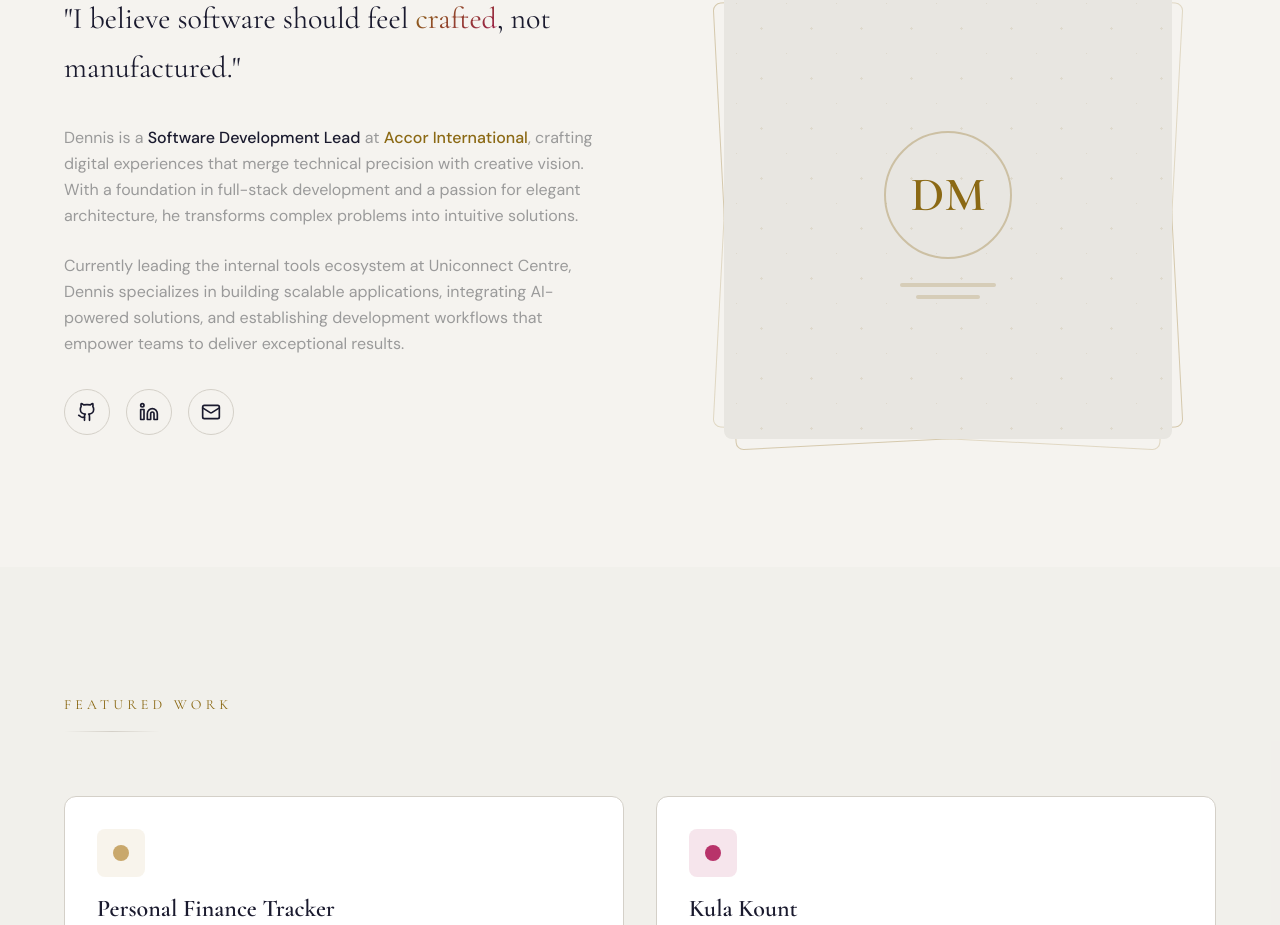
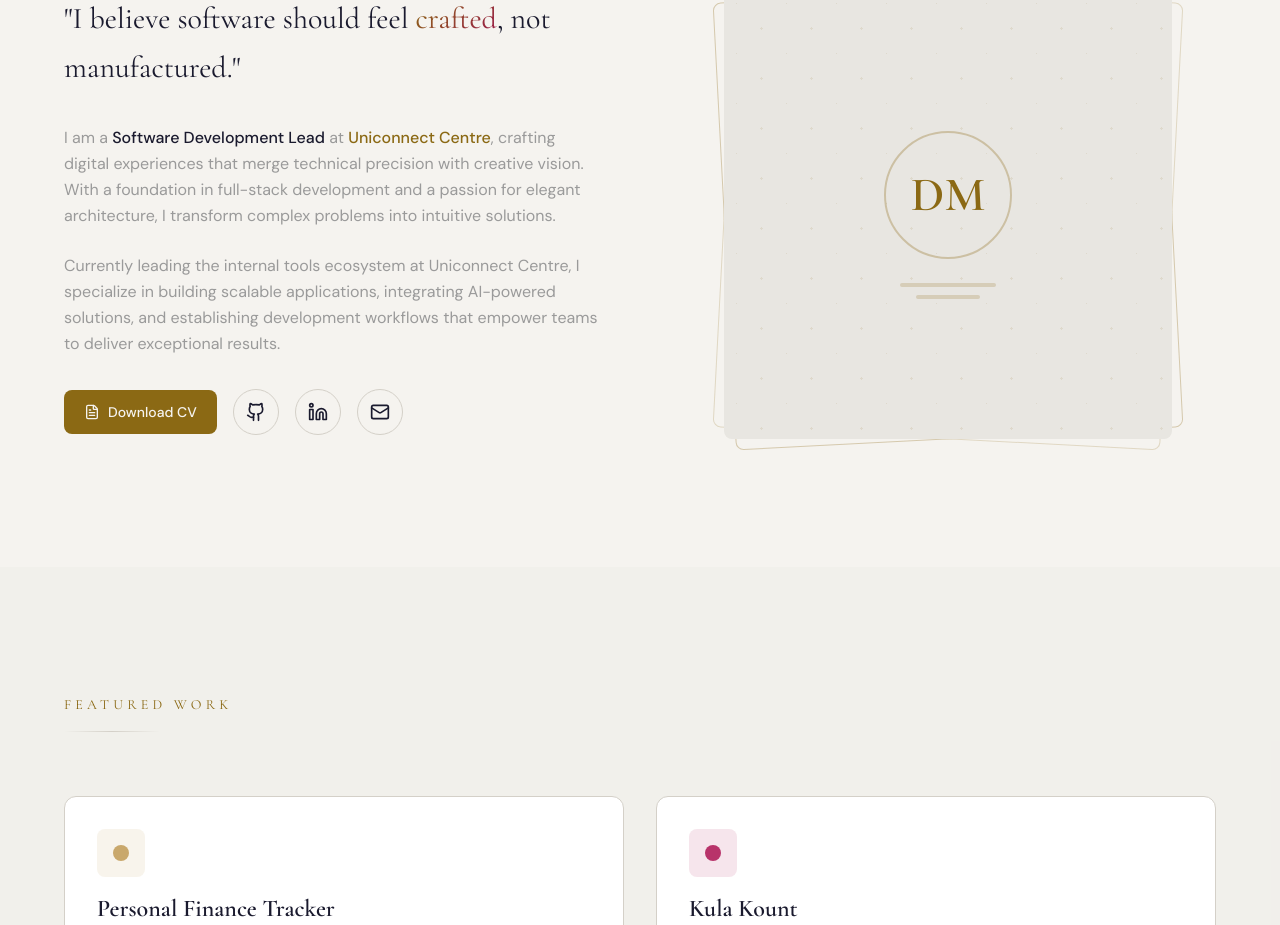
Before and after one commit to dennisooki/portfolio, a Next.js app: page / in a window 1280 px wide. Shown: the part 1038-1963 px from the top of the page. Built offline with nearby package versions, Linux system fonts and the light colour scheme.

Commit message:
add CV download button and switch to first-person voice

```diff
--- a/app/components/About.tsx
+++ b/app/components/About.tsx
@@ -1,7 +1,16 @@
 "use client";
 
 import { motion } from "framer-motion";
-import { Github, Linkedin, Mail } from "lucide-react";
+import { Github, Linkedin, Mail, FileText } from "lucide-react";
+
+const handleDownloadCV = () => {
+  const cvWindow = window.open("/Dennis Ooki CV.html", "_blank");
+  if (cvWindow) {
+    setTimeout(() => {
+      cvWindow.print();
+    }, 500);
+  }
+};
 
 export default function About() {
   return (
@@ -34,20 +43,29 @@ export default function About() {
             </blockquote>
 
             <p className="text-muted leading-relaxed mb-6">
-              Dennis is a <span className="text-foreground font-medium">Software Development Lead</span> at{" "}
-              <span className="text-accent font-medium">Accor International</span>, crafting digital
+              I am a <span className="text-foreground font-medium">Software Development Lead</span> at{" "}
+              <span className="text-accent font-medium">Uniconnect Centre</span>, crafting digital
               experiences that merge technical precision with creative vision. With a foundation in
-              full-stack development and a passion for elegant architecture, he transforms complex
+              full-stack development and a passion for elegant architecture, I transform complex
               problems into intuitive solutions.
             </p>
 
             <p className="text-muted leading-relaxed mb-8">
-              Currently leading the internal tools ecosystem at Uniconnect Centre, Dennis specializes
+              Currently leading the internal tools ecosystem at Uniconnect Centre, I specialize
               in building scalable applications, integrating AI-powered solutions, and establishing
               development workflows that empower teams to deliver exceptional results.
             </p>
 
-            <div className="flex items-center gap-4">
+            <div className="flex flex-wrap items-center gap-4">
+              <motion.button
+                onClick={handleDownloadCV}
+                whileHover={{ scale: 1.02 }}
+                whileTap={{ scale: 0.98 }}
+                className="flex items-center gap-2 px-5 py-3 bg-accent text-background rounded-lg font-medium text-sm hover:bg-accent-light transition-colors"
+              >
+                <FileText className="w-4 h-4" />
+                Download CV
+              </motion.button>
               <a
                 href="https://github.com/dennisooki"
                 target="_blank"
```
